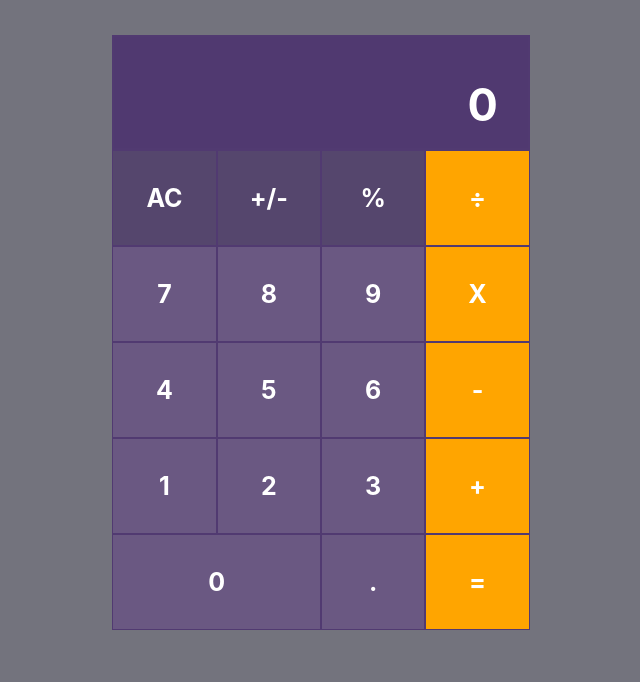
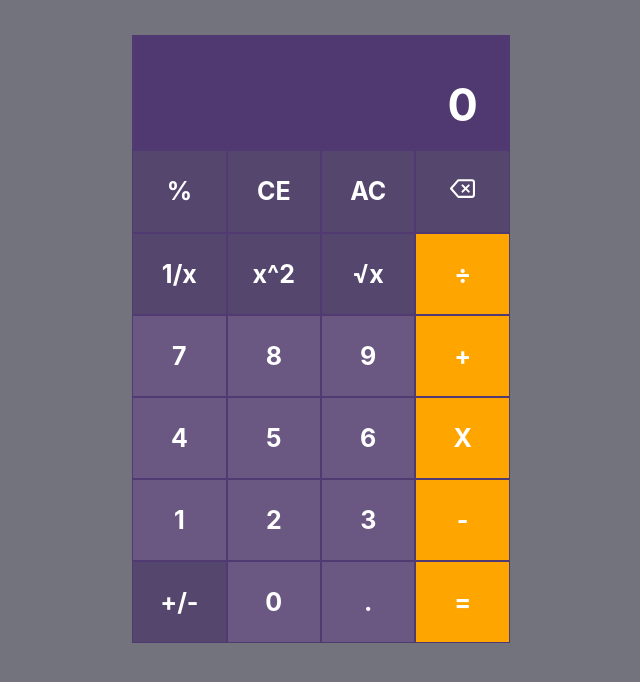
Before and after one commit to dony1999/react-calc-app, a React (Create React App) app: page / in a window 1280 px wide. Shown: the top 682 px of the page, without its empty margins (319-959 px from the left). Built offline with nearby package versions, Linux system fonts and the light colour scheme.

Commit message:
update maths

```diff
--- a/package.json
+++ b/package.json
@@ -9,6 +9,7 @@
     "react": "^18.2.0",
     "react-dom": "^18.2.0",
     "react-format-number": "^1.3.1",
+    "react-icons": "^4.4.0",
     "react-number-format": "^5.0.0-beta.4",
     "react-responsive": "^9.0.0-beta.10",
     "react-scripts": "^5.0.1",
--- a/src/App.css
+++ b/src/App.css
@@ -63,7 +63,7 @@ body {
 }
 
 .btn {
-  padding: 32px;
+  padding: 25px;
   background-color: #6a5882;
   border: #513a71 solid 1px;
   text-align: center;
@@ -100,10 +100,10 @@ body {
 .btn-operator {
   background-color: orange !important ;
 }
-
+/*
 .zero {
   grid-column: 1/ span 2;
-}
+} */
 
 @keyframes App-logo-spin {
   from {
--- a/src/App.js
+++ b/src/App.js
@@ -2,6 +2,7 @@ import "./App.css";
 import "./Responsive.css";
 import { useState, useEffect } from "react";
 import { NumericFormat } from "react-number-format";
+import { FiDelete } from "react-icons/fi";
 
 function App() {
   const [preState, setPreState] = useState("");
@@ -74,6 +75,7 @@ function App() {
     setInput("");
     setPreState(Math.round(calculate * 1000000000) / 1000000000);
     setCurState("");
+    setOperator("");
   };
 
   const minusPlus = () => {
@@ -98,10 +100,47 @@ function App() {
     }
   };
 
+  const square = () => {
+    if (curState) {
+      setCurState(Math.pow(curState, 2));
+    } else {
+      setCurState(Math.pow(preState, 2));
+    }
+  };
+
+  const onePerX = () => {
+    if (curState) {
+      setCurState(1 / curState);
+    } else {
+      setCurState(1 / preState);
+    }
+  };
+
+  const squareRoot = () => {
+    if (curState) {
+      setCurState(Math.sqrt(curState));
+    } else {
+      setCurState(Math.sqrt(preState));
+    }
+  };
+
   const reset = () => {
     setPreState("");
     setCurState("");
     setInput("0");
+  };
+
+  const resetCurrentState = () => {
+    setCurState("");
+    setInput("0");
+  };
+
+  const deleteLastCharacter = () => {
+    if (curState) {
+      setCurState(curState.slice(0, curState.length - 1));
+    } else {
+      setCurState(curState);
+    }
   };
 
   return (
@@ -123,14 +162,26 @@ function App() {
           )}
         </div>
         <div className="btn-container">
+          <div className="btn btn-fnc" onClick={percent}>
+            %
+          </div>
+          <div className="btn btn-fnc" onClick={resetCurrentState}>
+            CE
+          </div>
           <div className="btn btn-fnc" onClick={reset}>
             AC
           </div>
-          <div className="btn btn-fnc" onClick={minusPlus}>
-            +/-
+          <div className="btn btn-fnc" onClick={deleteLastCharacter}>
+            <FiDelete />
           </div>
-          <div className="btn btn-fnc" onClick={percent}>
-            %
+          <div className="btn btn-fnc" onClick={onePerX}>
+            1/x
+          </div>
+          <div className="btn btn-fnc" onClick={square}>
+            x^2
+          </div>
+          <div className="btn btn-fnc" onClick={squareRoot}>
+            √x
           </div>
           <div className="btn btn-operator" onClick={operatorType}>
             ÷
@@ -145,7 +196,7 @@ function App() {
             9
           </div>
           <div className="btn btn-operator" onClick={operatorType}>
-            X
+            +
           </div>
           <div className="btn number" onClick={inputNumber}>
             4
@@ -157,7 +208,7 @@ function App() {
             6
           </div>
           <div className="btn btn-operator" onClick={operatorType}>
-            -
+            X
           </div>
           <div className="btn number" onClick={inputNumber}>
             1
@@ -169,7 +220,10 @@ function App() {
             3
           </div>
           <div className="btn btn-operator" onClick={operatorType}>
-            +
+            -
+          </div>
+          <div className="btn btn-fnc" onClick={minusPlus}>
+            +/-
           </div>
           <div className="btn number zero" onClick={inputNumber}>
             0
```
Also changed, not shown: 2 other files (tests, documents, lock files or other folders).
